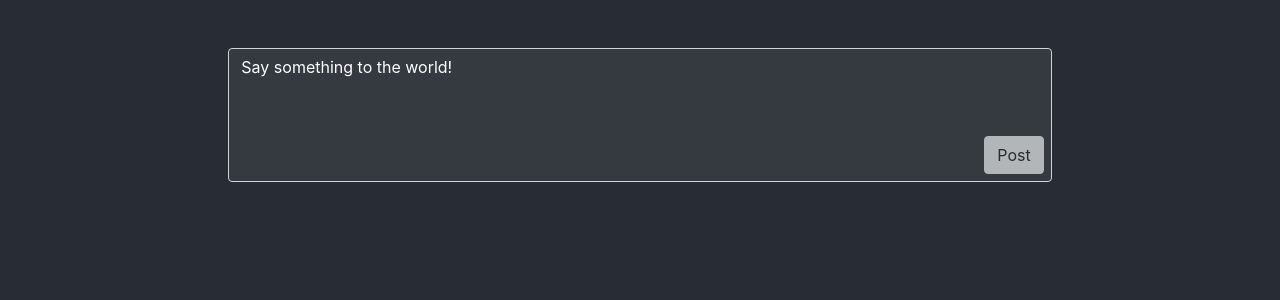
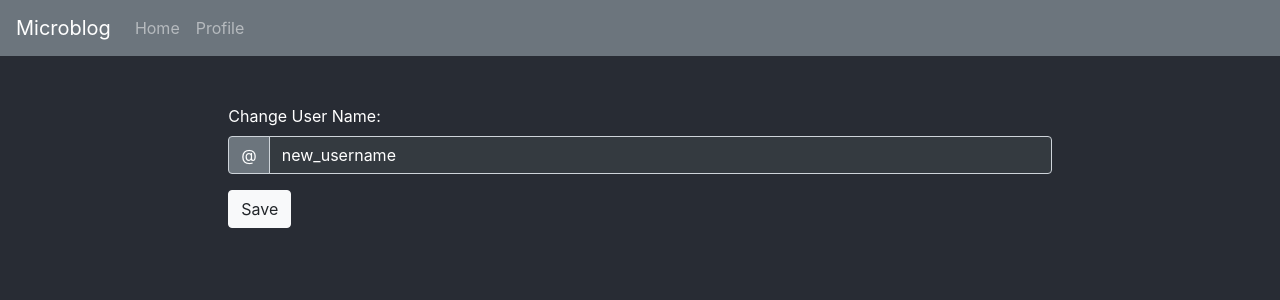
Before and after one commit to kipodd/tweeter, a React (Create React App) app: page /profile in a window 1280 px wide. Shown: the top 300 px of the page. Built offline with nearby package versions, Linux system fonts and the light colour scheme; no server answers.

Commit message:
finished milestone 3

```diff
--- a/package.json
+++ b/package.json
@@ -10,8 +10,10 @@
     "@types/node": "^12.12.37",
     "@types/react": "^16.9.34",
     "@types/react-dom": "^16.9.7",
+    "@types/react-router-dom": "^5.1.5",
     "react": "^16.13.1",
     "react-dom": "^16.13.1",
+    "react-router-dom": "^5.1.2",
     "react-scripts": "3.4.1",
     "typescript": "^3.7.5"
   },
--- a/public/index.html
+++ b/public/index.html
@@ -45,5 +45,15 @@
       To begin the development, run `npm start` or `yarn start`.
       To create a production bundle, use `npm run build` or `yarn build`.
     -->
+    <script
+      src="https://code.jquery.com/jquery-3.4.1.slim.min.js"
+      integrity="sha384-J6qa4849blE2+poT4WnyKhv5vZF5SrPo0iEjwBvKU7imGFAV0wwj1yYfoRSJoZ+n"
+      crossorigin="anonymous"
+    ></script>
+    <script
+      src="https://stackpath.bootstrapcdn.com/bootstrap/4.4.1/js/bootstrap.min.js"
+      integrity="sha384-wfSDF2E50Y2D1uUdj0O3uMBJnjuUD4Ih7YwaYd1iqfktj0Uod8GCExl3Og8ifwB6"
+      crossorigin="anonymous"
+    ></script>
   </body>
 </html>
--- a/src/App.tsx
+++ b/src/App.tsx
@@ -1,12 +1,15 @@
 import React, {Component} from "react";
+import {BrowserRouter as Router, Switch, Route, Link} from "react-router-dom";
 import "./App.css";
 import Form from "./components/Form";
 import Comments from "./components/Comments";
+import Profile from "./components/Profile";
 import {getAllComments} from "./lib/api";
 
 class App extends Component {
   state = {
     comments: [],
+    userName: "Anonymous",
   };
 
   loadComments = async () => {
@@ -19,17 +22,66 @@ class App extends Component {
     this.loadComments();
   }
 
+  changeUsername = (newUsername: string) => {
+    this.setState({userName: newUsername});
+  };
+
   render() {
+    const {userName} = this.state;
     return (
       <div className="App">
+        <Router>
+          <nav className="navbar navbar-expand-lg navbar-dark bg-secondary sticky-top">
+            <Link className="navbar-brand" to="/">
+              Microblog
+            </Link>
+            <button
+              className="navbar-toggler"
+              type="button"
+              data-toggle="collapse"
+              data-target="#navbarNavAltMarkup"
+              aria-controls="navbarNavAltMarkup"
+              aria-expanded="false"
+              aria-label="Toggle navigation"
+            >
+              <span className="navbar-toggler-icon"></span>
+            </button>
+            <div className="collapse navbar-collapse" id="navbarNavAltMarkup">
+              <div className="navbar-nav">
+                <Link className="nav-item nav-link" to="/">
+                  Home
+                </Link>
+                <Link className="nav-item nav-link" to="/profile">
+                  Profile
+                </Link>
+              </div>
+            </div>
+          </nav>
+          <Switch>
+            <Route path="/profile">
               <div className="container-fluid">
                 <div className="row mt-5">
                   <div className="offset-2 col-8">
-              <Form loadComments={this.loadComments} />
+                    <Profile changeUsername={this.changeUsername}></Profile>
+                  </div>
+                </div>
+              </div>
+            </Route>
+            <Route path="/">
+              <div className="container-fluid">
+                <div className="row mt-5">
+                  <div className="offset-2 col-8">
+                    <Form
+                      userName={userName}
+                      loadComments={this.loadComments}
+                    />
                     <Comments comments={this.state.comments} />
                   </div>
                 </div>
               </div>
+            </Route>
+          </Switch>
+        </Router>
       </div>
     );
   }
--- a/src/components/Form.tsx
+++ b/src/components/Form.tsx
@@ -3,6 +3,7 @@ import "./styles/Form.css";
 import {createComment} from "../lib/api";
 
 interface Props {
+  userName: string;
   loadComments: () => void;
 }
 
@@ -20,7 +21,7 @@ export class Form extends Component<Props> {
     this.setState({buttonLoading: true, serverError: ""});
 
     const response = await createComment(
-      "John",
+      this.props.userName,
       this.state.content,
       new Date().toISOString()
     );
--- /dev/null
+++ b/src/components/Profile.tsx
@@ -0,0 +1,52 @@
+import React, {Component} from "react";
+
+interface Props {
+  changeUsername: (newUsername: string) => void;
+}
+
+export class Profile extends Component<Props> {
+  state = {
+    userName: "",
+  };
+
+  handleOnSubmit: (event: React.FormEvent<HTMLFormElement>) => void = event => {
+    event.preventDefault();
+    this.props.changeUsername(this.state.userName);
+  };
+
+  render() {
+    return (
+      <div>
+        <form onSubmit={event => this.handleOnSubmit(event)}>
+          <label htmlFor="validationDefaultUsername" className="text-white">
+            Change User Name:
+          </label>
+          <div className="input-group">
+            <div className="input-group-prepend">
+              <span
+                className="input-group-text bg-secondary text-white"
+                id="inputGroupPrepend2"
+              >
+                @
+              </span>
+            </div>
+            <input
+              type="text"
+              className="form-control bg-dark text-white"
+              id="validationDefaultUsername"
+              placeholder="new_username"
+              aria-describedby="inputGroupPrepend2"
+              required
+              onChange={event => this.setState({userName: event.target.value})}
+            />
+          </div>
+          <button className="btn btn-light mt-3" type="submit">
+            Save
+          </button>
+        </form>
+      </div>
+    );
+  }
+}
+
+export default Profile;
```
Also changed, not shown: 1 other file (tests, documents, lock files or other folders). Lines whose indentation alone changed are shown as unchanged.
